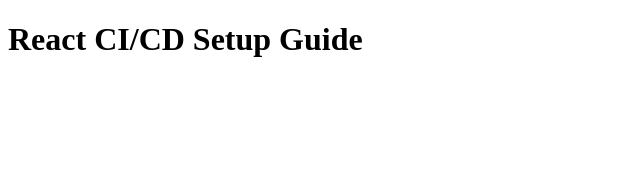
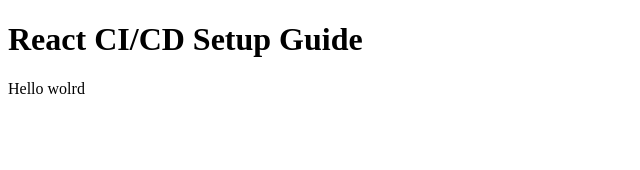
Before and after one commit to NIlesh-Shivpuje/cicd, a React (Vite) app: page / in a window 1280 px wide. Shown: the top 170 px of the page, without its empty margins (0-640 px from the left). Built offline with nearby package versions, Linux system fonts and the light colour scheme.

Commit message:
Update homepage hello world

```diff
--- a/src/App.tsx
+++ b/src/App.tsx
@@ -2,7 +2,8 @@
 const App = () => {
   return (
     <div>
-      <h1>React CI/CD Setup Guide</h1>
+      <h1>React CI/CD Setup Guide </h1>
+      <p>Hello wolrd</p>
     </div>
   )
 }
```
